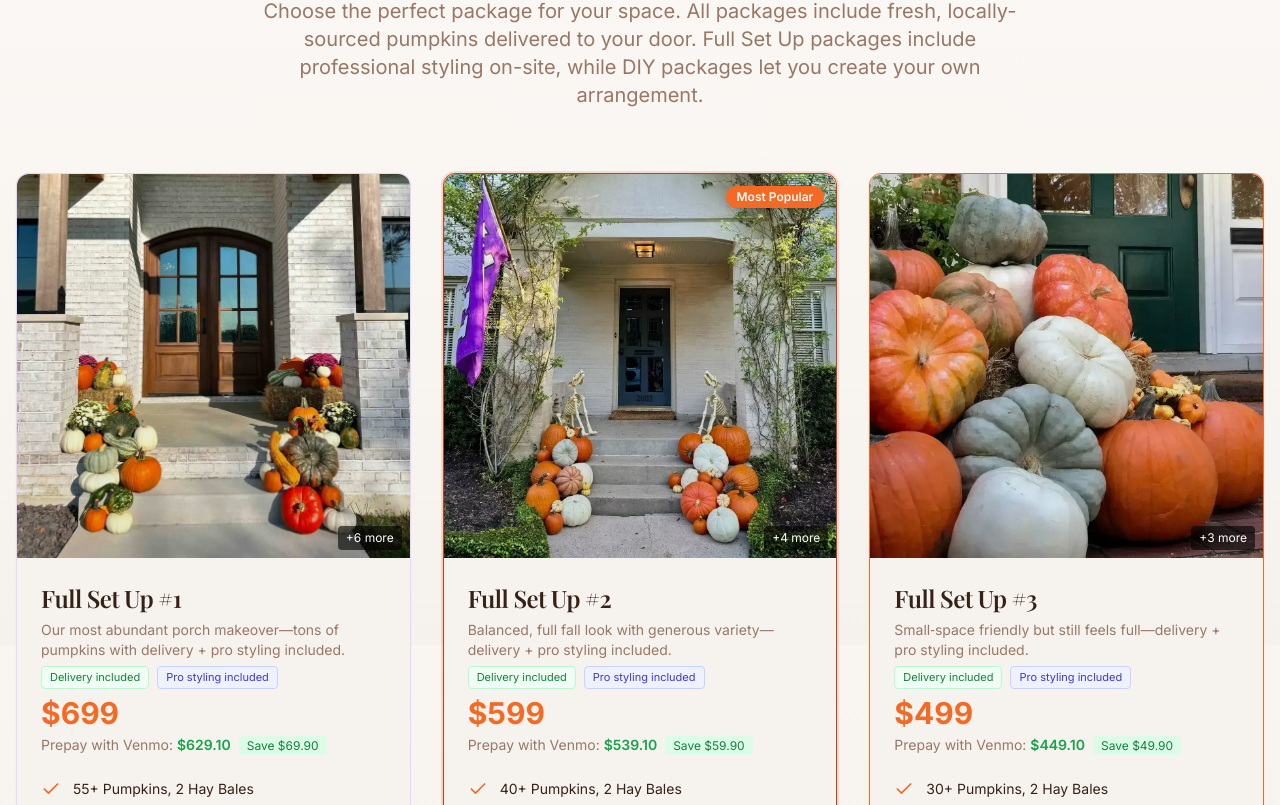
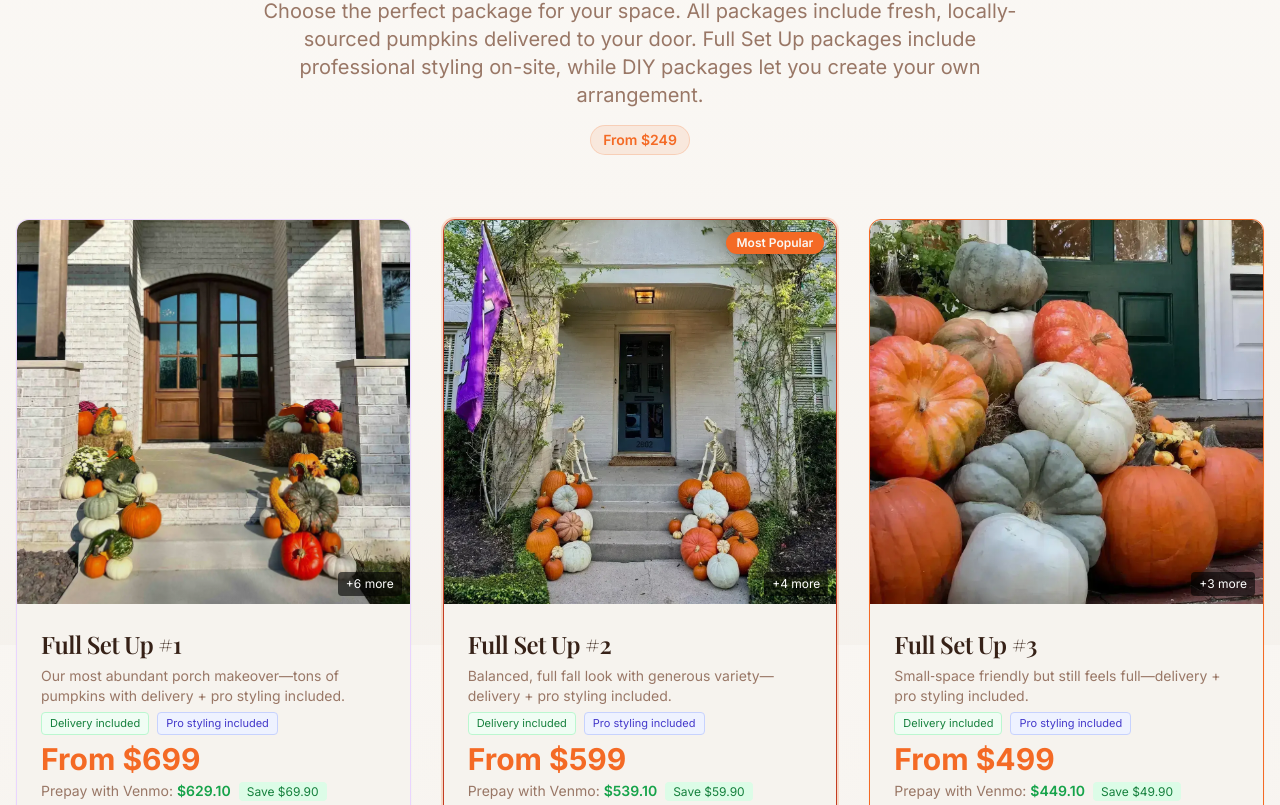
Before and after one commit to Stuartwastaken/stl-pumpkin-patch, a React (Vite) app: page / in a window 1280 px wide. Shown: the part 955-1760 px from the top of the page. Built offline with nearby package versions, Linux system fonts and the light colour scheme.

Commit message:
Added from  pricing note

```diff
--- a/src/components/Packages.tsx
+++ b/src/components/Packages.tsx
@@ -10,6 +10,7 @@ import { useState } from "react";
 const Packages = () => {
   const navigate = useNavigate();
   const [expandedPackages, setExpandedPackages] = useState<Record<string, boolean>>({});
+  const minPrice = Math.min(...packages.map((p) => p.priceValue));
 
   const handleViewPackage = (packageId: string) => {
     try {
@@ -31,6 +32,11 @@ const Packages = () => {
             Choose the perfect package for your space. All packages include fresh, locally-sourced pumpkins
             delivered to your door. Full Set Up packages include professional styling on-site, while DIY packages let you create your own arrangement.
           </p>
+          <div className="mt-4">
+            <Badge className="bg-primary/10 text-primary border border-primary/20 px-3 py-1 text-sm">
+              From ${minPrice}
+            </Badge>
+          </div>
         </div>
 
         <div className="grid md:grid-cols-2 lg:grid-cols-3 gap-8">
@@ -85,7 +91,7 @@ const Packages = () => {
                   )}
                 </div>
                 <div className="mt-4">
-                  <div className="text-3xl font-bold text-primary">{pkg.price}</div>
+                  <div className="text-3xl font-bold text-primary">From {pkg.price}</div>
                   <div className="text-sm mt-1">
                     <span className="text-muted-foreground">Prepay with Venmo:</span>{' '}
                     <span className="font-semibold text-green-600">
--- a/src/pages/PackageDetail.tsx
+++ b/src/pages/PackageDetail.tsx
@@ -252,9 +252,12 @@ const PackageDetail = () => {
               {/* Package Header */}
               <div className="space-y-4">
                 <div className="flex items-center gap-4">
-                  <h1 className="font-serif text-4xl md:text-5xl font-bold text-foreground">
-                    {pkg.name}
-                  </h1>
+                  <div>
+                    <h1 className="font-serif text-4xl md:text-5xl font-bold text-foreground">
+                      {pkg.name}
+                    </h1>
+                    <div className="mt-1 text-sm text-muted-foreground">From {pkg.price}</div>
+                  </div>
                   {pkg.popular && (
                     <Badge className="bg-primary text-primary-foreground">Most Popular</Badge>
                   )}
```
